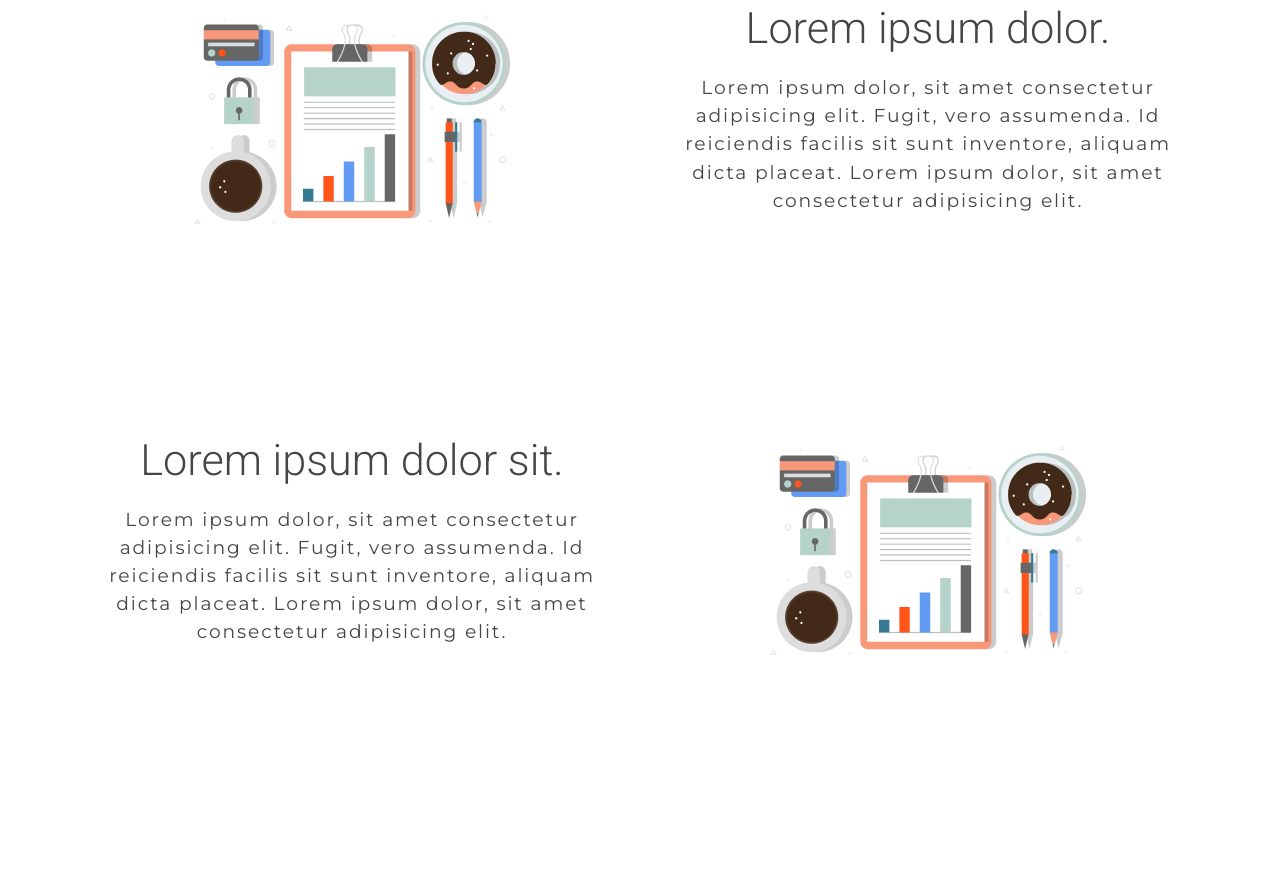
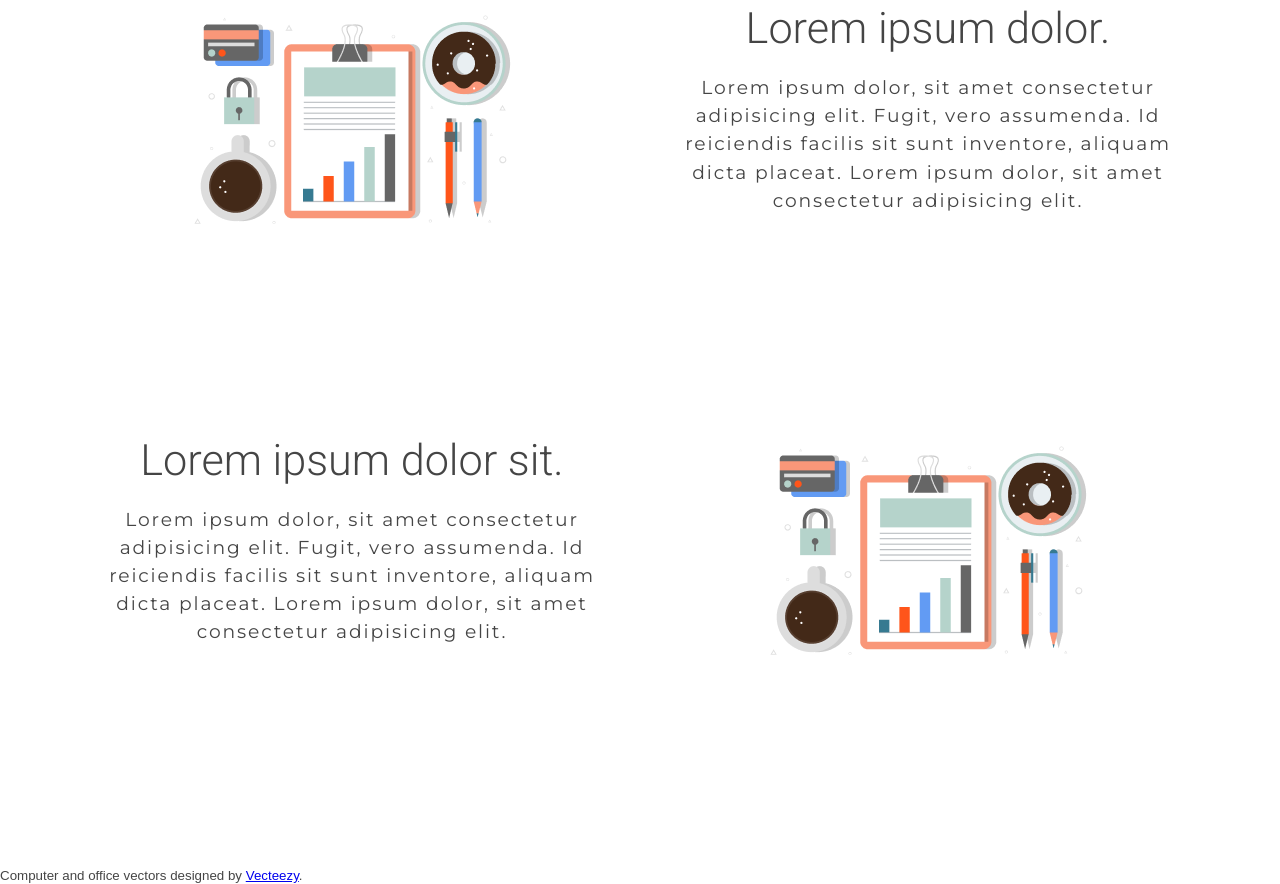
Before and after one commit to nikkilr88/templates, a plain HTML site: page template2/index.html in a window 1280 px wide. Shown: the part 941-1825 px from the top of the page. Drawn offline with Linux system fonts and the light colour scheme.

Commit message:
Add footer

```diff
--- a/template2/index.html
+++ b/template2/index.html
@@ -53,5 +53,8 @@
             </div>
         </div>
     </main>
+    <footer>
+        <small>Computer and office vectors designed by <a href="https://www.vecteezy.com">Vecteezy</a>.</small>
+    </footer>
 </body>
 </html>
```
